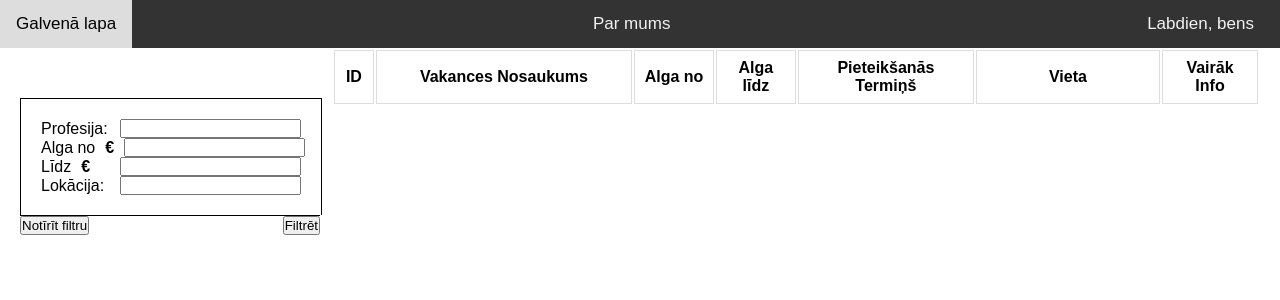
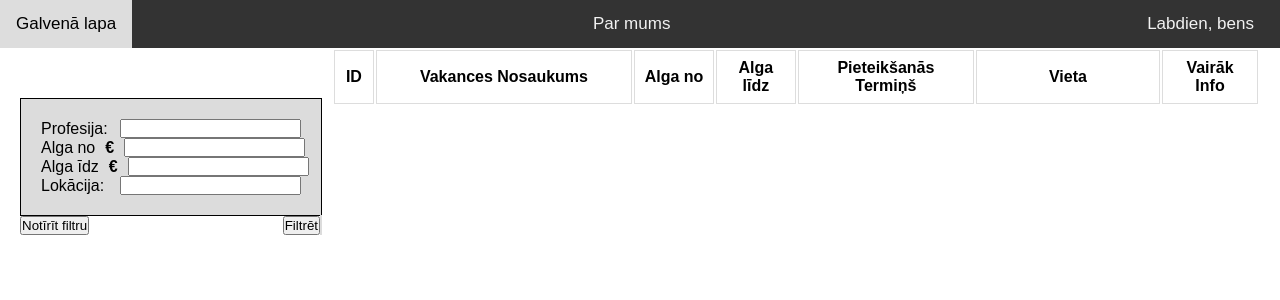
Before and after one commit to RokoTheDog/Kurmgejs, a Flask app: page / in a window 1280 px wide. Shown: the top 300 px of the page. Run offline with Flask 3, Linux system fonts and the light colour scheme; a user stored in the database is signed in; data comes from the database, SQL or seed files in the repository; both versions use the stored data as it was after the commit; data that the repository does not hold is empty.

Commit message:
css and color and register

```diff
--- a/Projekts/app.py
+++ b/Projekts/app.py
@@ -91,26 +91,32 @@ def register():
             session["next"] = next_url
     if request.method == "POST":
         username = request.form.get("username")
+        password2 = request.form.get("password")
         password = request.form.get("password").encode('utf-8')
-        hashed_password = bcrypt.hashpw(password, bcrypt.gensalt())
-        terms_accepted = request.form.get("terms") == "on"
-        if not terms_accepted:
-            return render_template("register.html", user=session.get("username", None), error2="You must accept the terms and conditions in order to register")
-        conn = sqlite3.connect("login.db")
-        c = conn.cursor()
-        c.execute(q1)
-        c.execute(q3, (username,))
-        user_exists = c.fetchone()
-        if user_exists:
-            return render_template("register.html", user=session.get("username", None), error2="Username already exists")
-        c.execute(q2, (username, hashed_password))
-        user_id = c.lastrowid
-        c.execute(q4)
-        c.execute("INSERT INTO filters (user_id) VALUES (?);", (user_id,))
-        conn.commit()
-        conn.close()
-        session['username']= username
-        return redirect(session.get('next', '/'))
+        if len(username) <= 12 and len(password2) >= 8:
+            hashed_password = bcrypt.hashpw(password, bcrypt.gensalt())
+            terms_accepted = request.form.get("terms") == "on"
+            if not terms_accepted:
+                return render_template("register.html", user=session.get("username", None), error2="Lai reģistrētos, jums ir jāpiekrīt noteikumiem un nosacījumiem")
+            conn = sqlite3.connect("login.db")
+            c = conn.cursor()
+            c.execute(q1)
+            c.execute(q3, (username,))
+            user_exists = c.fetchone()
+            if user_exists:
+                return render_template("register.html", user=session.get("username", None), error2="Lietotājvārds jau ir aizņemts")
+            c.execute(q2, (username, hashed_password))
+            user_id = c.lastrowid
+            c.execute(q4)
+            c.execute("INSERT INTO filters (user_id) VALUES (?);", (user_id,))
+            conn.commit()
+            conn.close()
+            session['username']= username
+            return redirect(session.get('next', '/'))
+        elif len(password2) < 8:
+            return render_template("register.html", user=session.get("username", None), error2="Parolei ir jābūt vismaz 8 zīmēm garai")
+        else:
+            return render_template("register.html", user=session.get("username", None), error2="Lietotājvārdam ir jābūt mazākam par 13 zīmēm")
     return render_template("register.html", user=session.get("username", None), error2=None)
 @app.route("/login", methods=["POST", "GET"])
 def login():
@@ -132,9 +138,9 @@ def login():
                 session['username'] = username
                 return redirect(session.get('next', '/'))
             else:
-                error = "Password does not match"
+                error = "Parole nesakrīt"
         else:
-            error = "User does not exist"
+            error = "Lietotājs neeksistē"
     return render_template("register.html", session=session, error=error)
 @app.route("/logout")
 def logout():
--- a/Projekts/static/css/style.css
+++ b/Projekts/static/css/style.css
@@ -240,6 +240,12 @@ th, td {
 .about-background {
     background-color: orange;
 }
+.about-background2 {
+    background-color: gainsboro;
+}
+.about-background3{
+    background-color: white;
+}
 .center-content {
     display: flex;
     flex-direction: column;
@@ -268,3 +274,6 @@ b{
 .right-align {
     margin-left: auto;
 }
+.aboutus{
+    padding: 400px;
+}
--- a/Projekts/templates/data.html
+++ b/Projekts/templates/data.html
@@ -7,7 +7,7 @@
 <h2>           </h2>
 <div class="flex-container">
         <div class="left-container">
-                <div class="filter-container">
+                <div class="filter-container about-background2">
                         <form action="/" method="post">
                                 <div class="wrapper">
                                         <div class="second wage-filter">
@@ -23,7 +23,7 @@
                                                         <input type="text1" class="right-align" name="MinWage" value="{{ MinWage }}">
                                                 </div>
                                                 <div class="wage-filter">
-                                                        <a>Līdz </a>
+                                                        <a>Alga īdz </a>
                                                         <b>€</b>
                                                         <input type="text1" class="right-align" name="MaxWage" value="{{ MaxWage }}">
                                                 </div>
@@ -35,7 +35,7 @@
                                                 <input type="text1" class="right-align" name="Location" value="{{ Location }}">
                                         </div>
                                 </div>
-                                <div class="wrapper button-container">
+                                <div class="wrapper button-container about-background3">
                                         <input type="submit" name="clear" value="Notīrīt filtru">
                                         <div class="right-align">
                                                 <input type="submit" value="Filtrēt">
```
Also changed, not shown: Projekts/templates/about.html (+5 -3 lines), Projekts/login.db.
